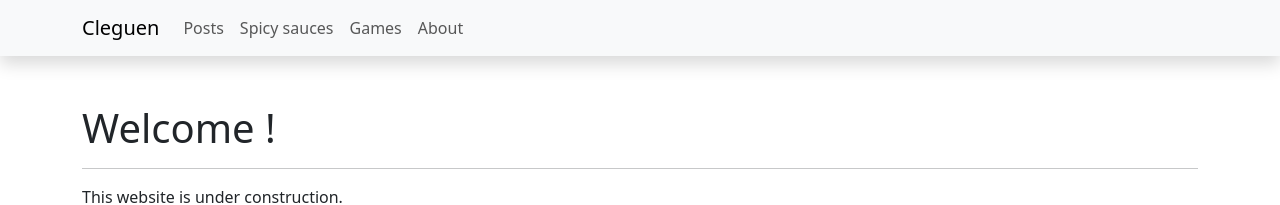
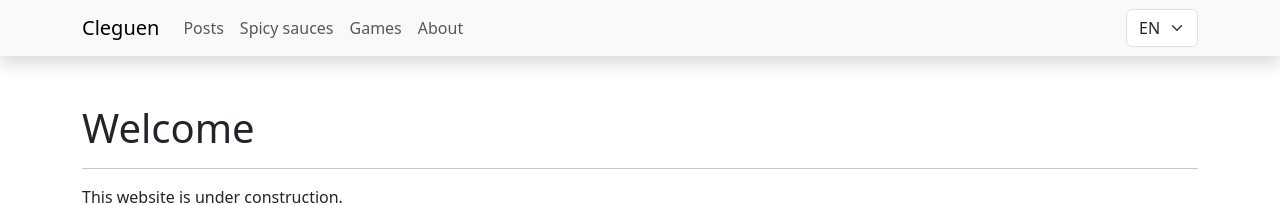
Before and after one commit to CorentinLeGuen/cleguen.com, a Nuxt app: page / in a window 1280 px wide. Shown: the top 205 px of the page. Built offline with nearby package versions, Linux system fonts and the light colour scheme.

Commit message:
Add i18n with en and fr lang

```diff
--- a/app.vue
+++ b/app.vue
@@ -10,7 +10,7 @@
           </button>
           <div class="collapse navbar-collapse text-center" id="navbarNav">
             <hr />
-            <ul class="navbar-nav">
+            <ul class="navbar-nav me-auto">
               <li class="nav-item">
                 <NuxtLink class="nav-link" to="/posts">Posts</NuxtLink>
               </li>
@@ -24,6 +24,12 @@
                 <NuxtLink class="nav-link" to="/about">About</NuxtLink>
               </li>
             </ul>
+            <div class="form-group">
+              <select class="form-select" v-model="locale">
+                <option value="en">EN</option>
+                <option value="fr">FR</option>
+              </select>
+            </div>
           </div>
         </div>
       </nav>
@@ -33,6 +39,10 @@
     </NuxtLayout>
   </div>
 </template>
+
+<script setup>
+const { locale } = useI18n()
+</script>
 
 <style scoped>
 .router-link-exact-active {
--- /dev/null
+++ b/i18n.config.ts
@@ -0,0 +1,12 @@
+export default defineI18nConfig(() => ({
+    legacy: false,
+    locale: 'en',
+    messages: {
+        en: {
+            welcome: 'Welcome'
+        },
+        fr: {
+            welcome: 'Bienvenue'
+        }
+    }
+}))
--- a/nuxt.config.ts
+++ b/nuxt.config.ts
@@ -35,5 +35,10 @@ export default defineNuxtConfig({
     }
   },
 
-  modules: []
+  modules: [
+    '@nuxtjs/i18n',
+  ],
+  i18n: {
+    vueI18n: './i18n.config.ts'
+  }
 })
--- a/package.json
+++ b/package.json
@@ -10,12 +10,15 @@
     "postinstall": "nuxt prepare"
   },
   "devDependencies": {
+    "@intlify/vue-router-bridge": "^1.0.1",
     "@nuxt/devtools": "latest",
+    "@nuxtjs/i18n": "npm:@nuxtjs/i18n-edge@^8.0.0-rc.6-28359903.bcd6198",
     "nuxt": "^3.8.2",
     "vue": "^3.3.8",
     "vue-router": "^4.2.5"
   },
   "dependencies": {
+    "@intlify/vue-i18n-bridge": "^1.0.1",
     "bootstrap": "^5.3.2",
     "sass": "^1.69.5"
   }
--- a/pages/index.vue
+++ b/pages/index.vue
@@ -3,9 +3,11 @@
         <header>
             <title>cleguen | homepage</title>
         </header>
-        <h1>Welcome !</h1>
+
+        <h1>{{ $t('welcome') }}</h1>
         <hr />
         <p>This website is under construction.</p>
-        <p>You can still <a class="link-offset-2 link-underline link-underline-opacity-0" style="color: #D16C15;" href="mailto:contact@cleguen.com">contact me</a>.</p>
+        <p>You can still <a class="link-offset-2 link-underline link-underline-opacity-0" style="color: #D16C15;"
+                href="mailto:contact@cleguen.com">contact me</a>.</p>
     </div>
 </template>
```
Also changed, not shown: 1 other file (tests, documents, lock files or other folders).
